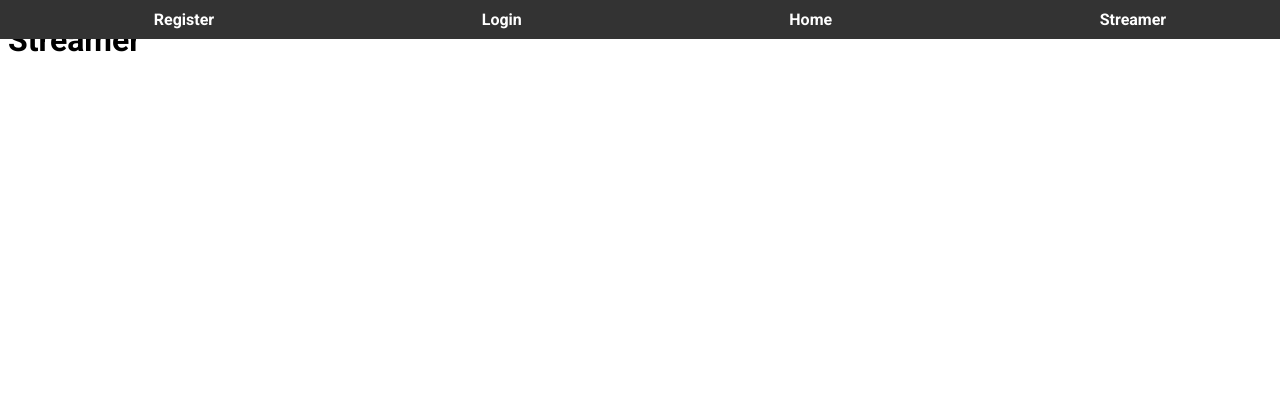
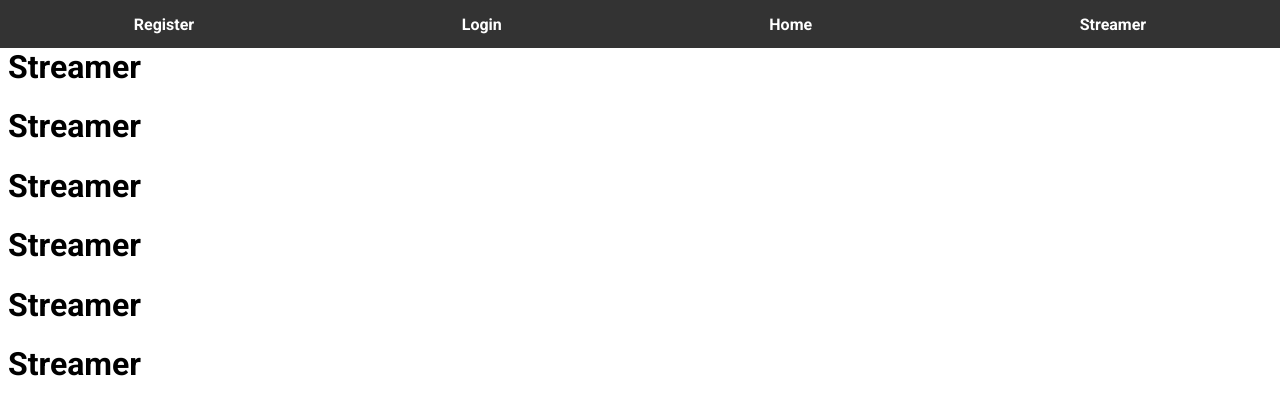
Before and after one commit to babaicode/sticker-bomber-front, a React (Vite) app: page /streamer in a window 1280 px wide. Shown: the top 414 px of the page. Built offline with nearby package versions, Linux system fonts and the light colour scheme.

Commit message:
fix styles

```diff
--- a/src/App.tsx
+++ b/src/App.tsx
@@ -7,9 +7,11 @@ import { AlertProvider } from './alert/AlertContext';
 import Alert from './alert/Alert';
 import NavBar from './navbar/NavBar';
 import Streamer from './streamer/page/Streamer';
+import './styles.css';
 
 const App: React.FC = () => {
   return (
+    <div id="root">
       <AlertProvider>
         <Alert />
         <Router>
@@ -24,6 +26,7 @@ const App: React.FC = () => {
           </div>
         </Router>
       </AlertProvider>
+    </div>
   );
 };
 
--- a/src/navbar/styles/navbar.css
+++ b/src/navbar/styles/navbar.css
@@ -1,7 +1,6 @@
 .navbar {
   width: 100%;
   background-color: #333;
-  padding: 10px 20px;
   display: flex;
   justify-content: space-around;
   position: fixed;
@@ -9,6 +8,8 @@
   left: 0;
   z-index: 1000;
   font-family: 'Roboto', sans-serif;
+  height: 3rem;
+  align-items: center;
 }
 
 .nav-link {
--- a/src/streamer/page/Streamer.tsx
+++ b/src/streamer/page/Streamer.tsx
@@ -4,6 +4,11 @@ const Streamer: React.FC = () => {
   return (
     <div>
     <h1>Streamer</h1>
+    <h1>Streamer</h1>
+    <h1>Streamer</h1>
+    <h1>Streamer</h1>
+    <h1>Streamer</h1>
+    <h1>Streamer</h1>
     </div>
   );
 }
--- /dev/null
+++ b/src/styles.css
@@ -0,0 +1,7 @@
+.app-container {
+  margin-top: 3rem;
+  margin-left: auto;
+  margin-right: auto;
+  width: 100%;
+  height: 100vh;
+}
```
Lines whose indentation alone changed are shown as unchanged.
